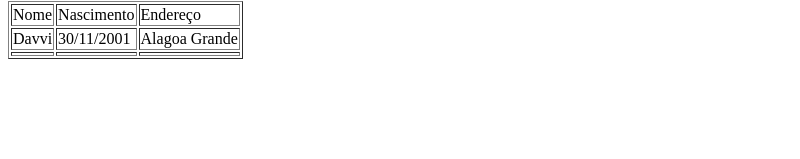
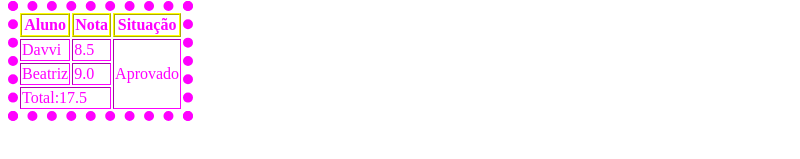
Before and after one commit to Davvi-Duarte/ProgramacaoWeb, a plain HTML site: page MeuIFPB/index.html in a window 1280 px wide. Shown: the part 311-470 px from the top of the page, without its empty margins (0-800 px from the left). Drawn offline with Linux system fonts and the light colour scheme.

Commit message:
Prática html

```diff
--- a/MeuIFPB/index.html
+++ b/MeuIFPB/index.html
@@ -1,9 +1,29 @@
 <!DOCTYPE html>
 <html lang="pt-br" dir="ltr">
   <head>
+
     <meta charset="utf-8">
+
     <title>Imagem</title>
+
+    <style>
+
+      table{
+        border: 10px dotted rgb(255,0,255);
+      }
+      tr, td{
+        border: 2px dashed rgb(0,250,154)
+        font-style: italic;
+        color: rgb(255,0,255)
+      }
+      th{
+        border: 2px ridge rgb(255,255,0)
+      }
+
+    </style>
+
   </head>
+
   <body>
     <a href="https://www.ifpb.edu.br/">
       <img src='imagem/logo.png'>
@@ -12,22 +32,26 @@
       <img src='https://pbs.twimg.com/media/D0Sv9ucXgAASKOC.jpg'<br>
 
     <table border="1">
+
       <tr>
-          <td>Nome</td>
-          <td>Nascimento</td>
-          <td>Endereço</td>
+          <th>Aluno</th>
+          <th>Nota</th>
+          <th>Situação</th>
+      </tr>
+
+      <tr>
+        <td>Davvi</td>
+        <td>8.5</td>
+        <td rowspan="3">Aprovado</td>
+      </tr>
+
+      <tr>
+        <td>Beatriz</td>
+        <td>9.0</td>
       </tr>
       <tr>
-        <td>Davvi</td>
-        <td>30/11/2001</td>
-        <td>Alagoa Grande</td>
+        <td colspan="2">Total:17.5</td>
       </tr>
-      <tr>
-        <td></td>
-        <td></td>
-        <td></td>
-      </tr>
-
 
     </table>
 
```
